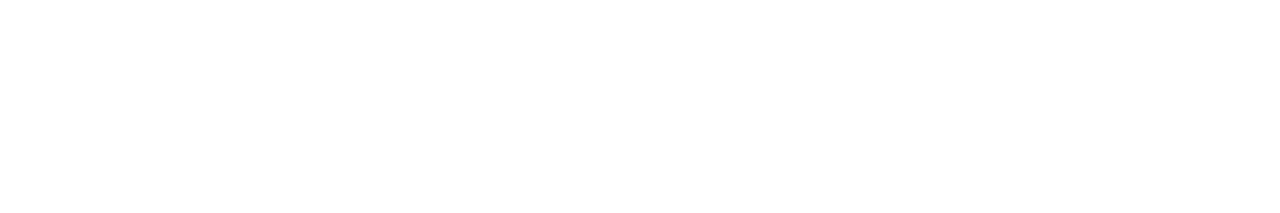
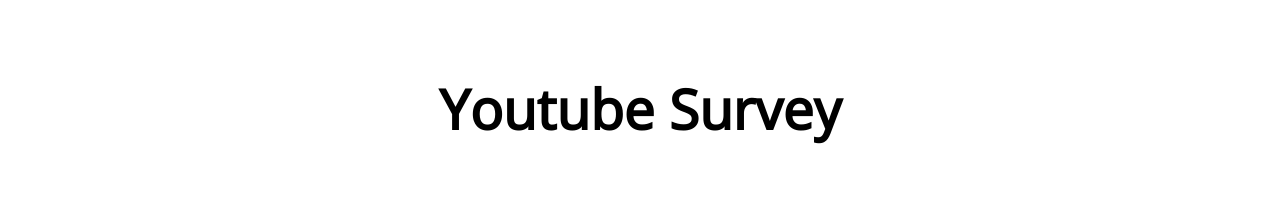
Before and after one commit to Ziwen9587/SEG3125_Lab01, a plain HTML site: page L01/index.html in a window 1280 px wide. Shown: the top 213 px of the page. Drawn offline with nearby package versions, Linux system fonts and the light colour scheme.

Commit message:
Modified title color to black

```diff
--- a/L01/style.css
+++ b/L01/style.css
@@ -22,7 +22,8 @@
 
 .text-container h1{
     text-align: center;
-    color: #ffffff;
+    color: #000000;
+    font-weight: 900;
     font-size: 55px;
     padding: 25px;
 }
```
